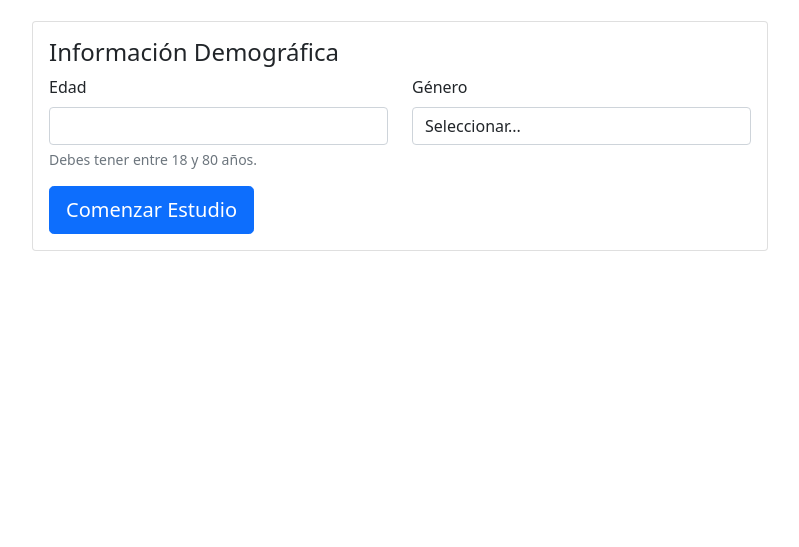
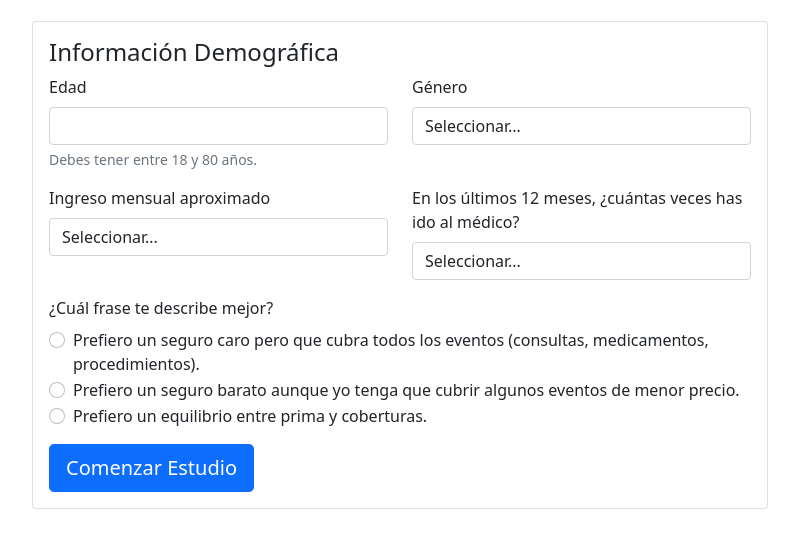
Before and after one commit to estescobar/test, a plain HTML site: page index.html in a window 1280 px wide. Shown: the part 211-758 px from the top of the page, without its empty margins (240-1039 px from the left). Drawn offline with nearby package versions, Linux system fonts and the light colour scheme.

Commit message:
changed form

```diff
--- a/index.html
+++ b/index.html
@@ -64,21 +64,87 @@
                         <h4>Información Demográfica</h4>
                         <form id="demographic-form">
                           <div class="row">
+                            <!-- Edad -->
                             <div class="col-md-6 mb-3">
                               <label for="age" class="form-label">Edad</label>
                               <input type="number" class="form-control" id="age" min="18" max="80" required>
                               <div class="form-text">Debes tener entre 18 y 80 años.</div>
                             </div>
+
+                            <!-- Género -->
                             <div class="col-md-6 mb-3">
                               <label for="gender" class="form-label">Género</label>
                               <select class="form-control" id="gender" required>
                                 <option value="">Seleccionar...</option>
                                 <option value="M">Masculino</option>
                                 <option value="F">Femenino</option>
-                                            <option value="O">Otro/Prefiero no decir</option>
+                                <option value="O">Otro / Prefiero no decir</option>
                               </select>
                             </div>
                           </div>
+
+                          <div class="row">
+                            <!-- Ingreso mensual -->
+                            <div class="col-md-6 mb-3">
+                              <label for="income" class="form-label">Ingreso mensual aproximado</label>
+                              <select class="form-control" id="income" required>
+                                <option value="">Seleccionar...</option>
+                                <option value="menos_25k">Menos de RD$25,000</option>
+                                <option value="25k_40k">RD$25,000 – RD$40,000</option>
+                                <option value="40k_60k">RD$40,000 – RD$60,000</option>
+                                <option value="mas_60k">Más de RD$60,000</option>
+                              </select>
+                            </div>
+
+                            <!-- Frecuencia de uso del sistema de salud -->
+                            <div class="col-md-6 mb-3">
+                              <label for="visits" class="form-label">
+                                En los últimos 12 meses, ¿cuántas veces has ido al médico?
+                              </label>
+                              <select class="form-control" id="visits" required>
+                                <option value="">Seleccionar...</option>
+                                <option value="0">0 veces</option>
+                                <option value="1_2">1–2 veces</option>
+                                <option value="3_5">3–5 veces</option>
+                                <option value="mas_5">Más de 5 veces</option>
+                              </select>
+                            </div>
+                          </div>
+
+                          <!-- Preferencia prima / cobertura -->
+                          <div class="mb-3">
+                            <label class="form-label">¿Cuál frase te describe mejor?</label>
+
+                            <div class="form-check">
+                              <input class="form-check-input" type="radio"
+                                     name="preference" id="pref_full"
+                                     value="seguro_caro_cubre_todo" required>
+                              <label class="form-check-label" for="pref_full">
+                                Prefiero un seguro caro pero que cubra todos los eventos
+                                (consultas, medicamentos, procedimientos).
+                              </label>
+                            </div>
+
+                            <div class="form-check">
+                              <input class="form-check-input" type="radio"
+                                     name="preference" id="pref_cheap"
+                                     value="seguro_barato_cubro_menores">
+                              <label class="form-check-label" for="pref_cheap">
+                                Prefiero un seguro barato aunque yo tenga que cubrir algunos
+                                eventos de menor precio.
+                              </label>
+                            </div>
+
+                            <div class="form-check">
+                              <input class="form-check-input" type="radio"
+                                     name="preference" id="pref_balance"
+                                     value="equilibrio_prima_cobertura">
+                              <label class="form-check-label" for="pref_balance">
+                                Prefiero un equilibrio entre prima y coberturas.
+                              </label>
+                            </div>
+                          </div>
+
                           <button type="submit" class="btn btn-primary btn-lg">Comenzar Estudio</button>
                         </form>
                       </div>
```
Lines whose indentation alone changed are shown as unchanged.
